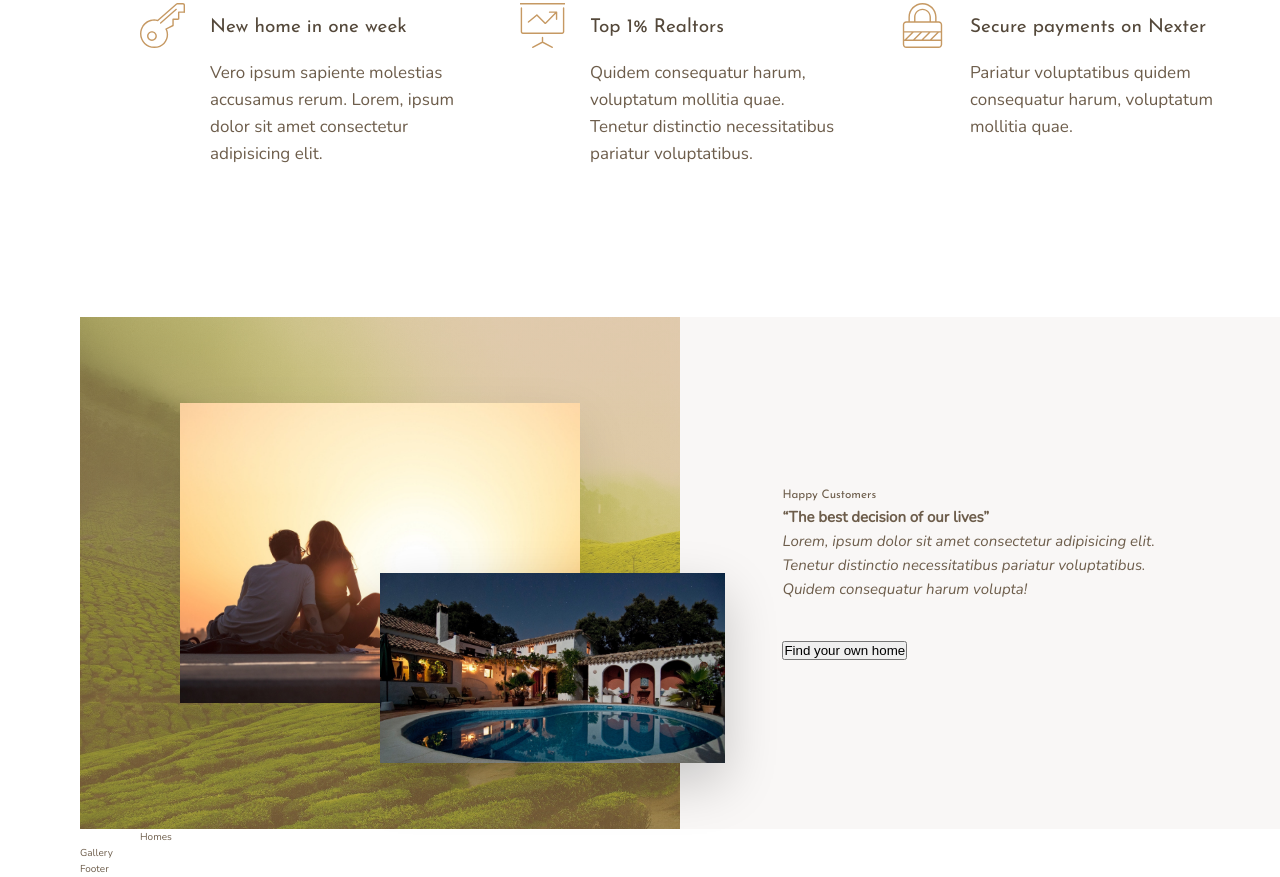
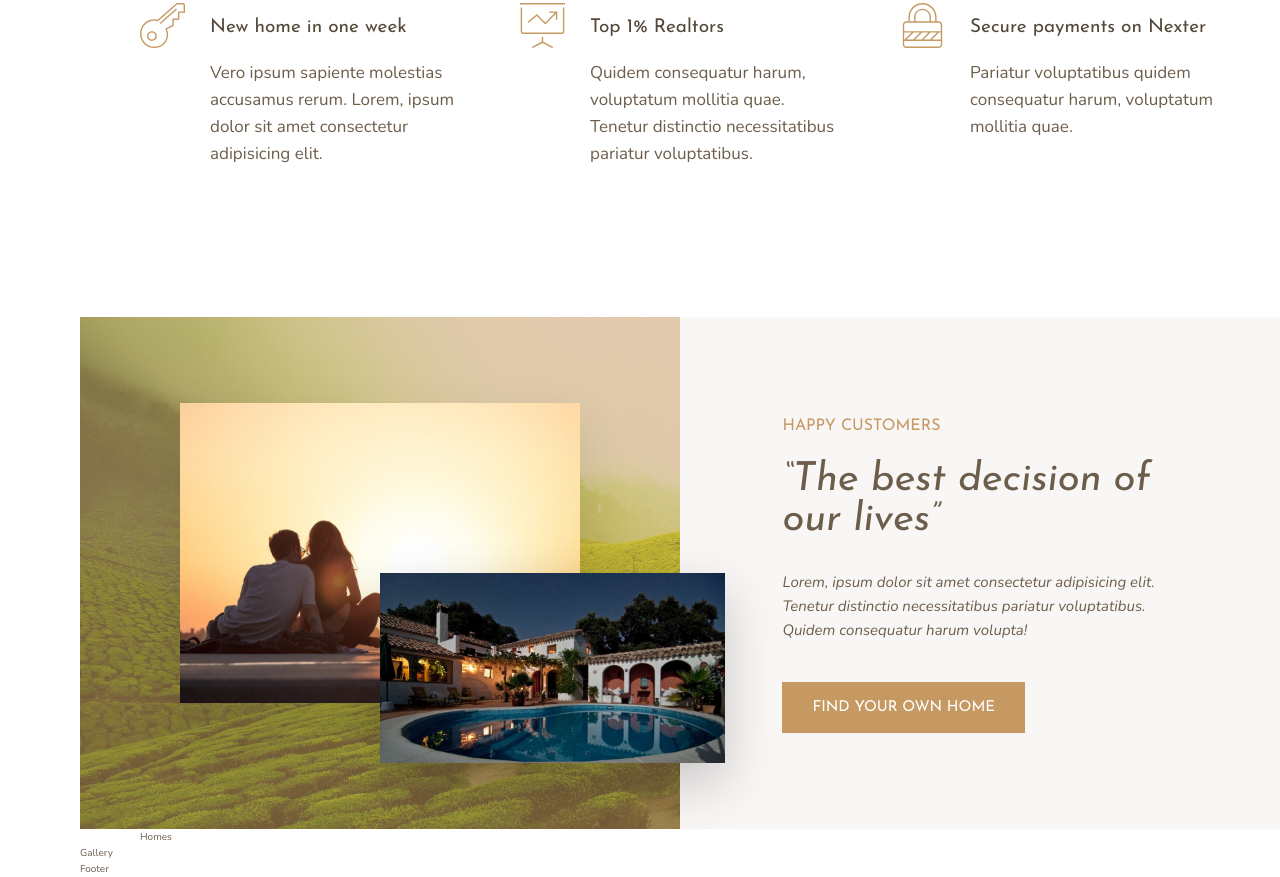
Before and after one commit to igordefo/nexter, a website: page index.html in a window 1280 px wide. Shown: the part 991-1868 px from the top of the page. Drawn offline with nearby package versions, Linux system fonts and the light colour scheme; files that its build step writes are made by us from their sources.

Commit message:
Add headings`

```diff
--- a/sass/_typography.scss
+++ b/sass/_typography.scss
@@ -7,12 +7,18 @@
   @extend %heading;
 }
 
-.heading-3 {
+.heading-2 {
   @extend %heading;
+  font-size: 4rem;
+  font-style: italic;
+  line-height: 1;
 }
 
 .heading-3 {
   @extend %heading;
+  color: $color-primary;
+  font-size: 1.6rem;
+  text-transform: uppercase;
 }
 
 .heading-4 {
@@ -25,3 +31,36 @@
     color: $color-grey-dark-1;
   }
 }
+
+.btn {
+  background-color: $color-primary;
+  color: #fff;
+  border: none;
+  border-radius: 0;
+  font-family: $font-display;
+  font-size: 1.5rem;
+  text-align: center;
+  display:table-cell;
+  vertical-align:middle;;
+  text-transform: uppercase;
+  padding: 1.8rem 3rem;
+  cursor: pointer;
+  transition: all .2s;
+
+  &:hover {
+    background-color: $color-primary-dark;
+  }
+}
+
+.mb-sm {
+  margin-bottom: 2rem;
+}
+.mb-md {
+  margin-bottom: 3rem;
+}
+.mb-lg {
+  margin-bottom: 4rem;
+}
+.mb-hg {
+  margin-bottom: 8rem;
+}
```
